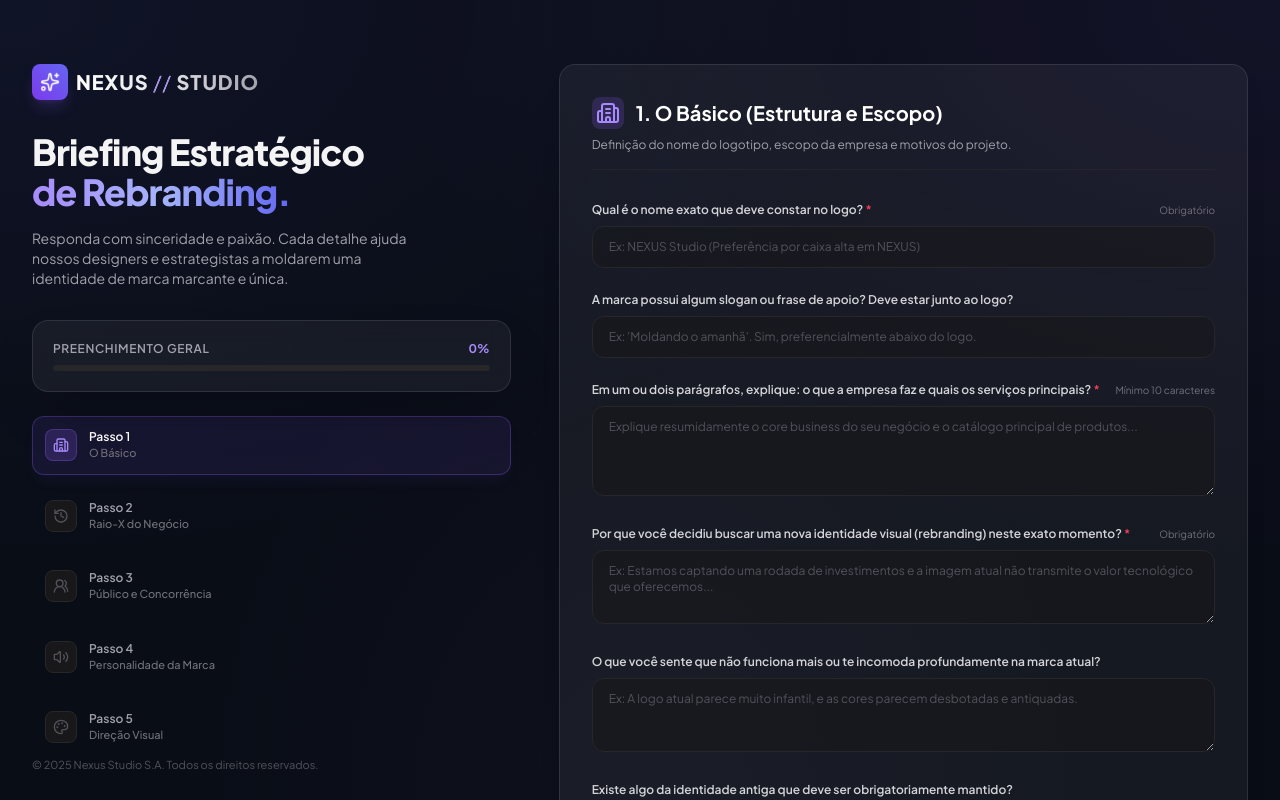
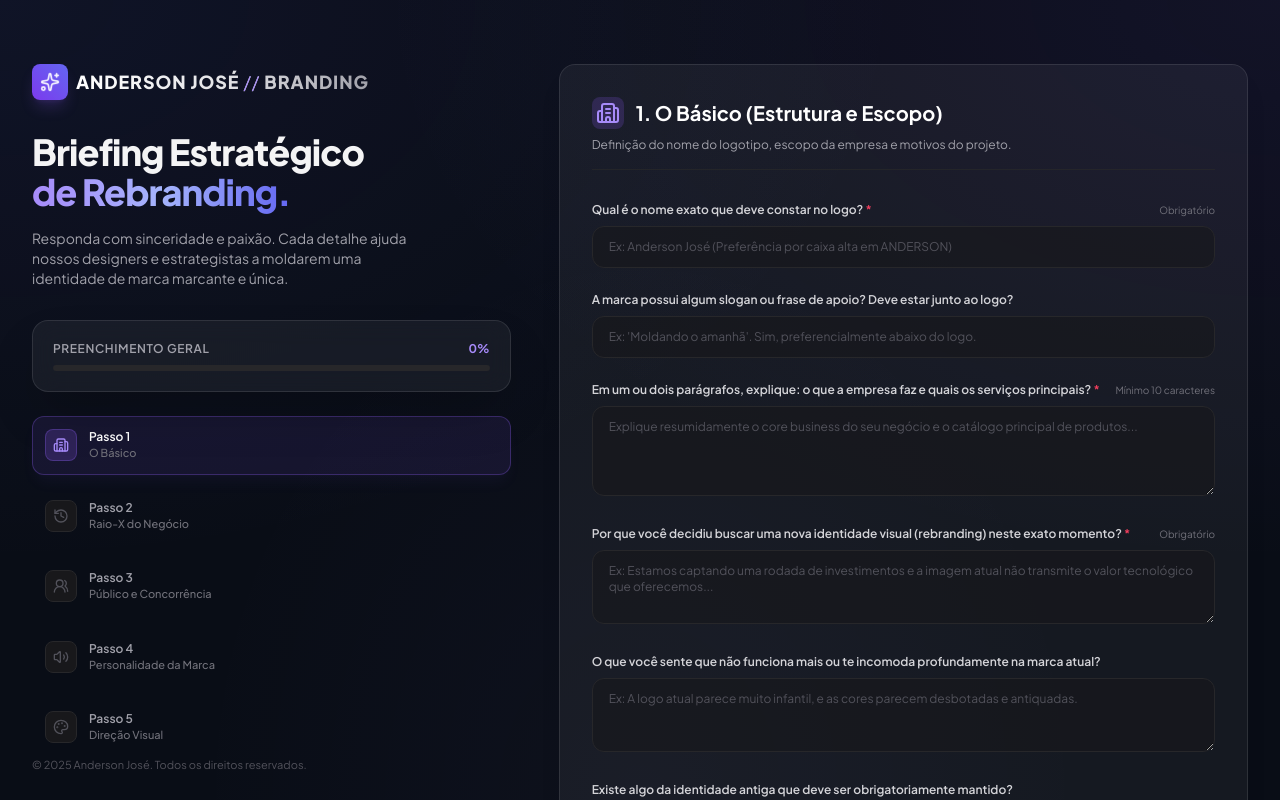
Before and after one commit to snagh/clone-tabnews, a Next.js app: page / in a window 1280 px wide. Shown: the top 800 px of the page. Built offline with nearby package versions, Linux system fonts and the light colour scheme.

Commit message:
chore: alterar marca para Anderson Jose e placeholder

```diff
--- a/pages/index.tsx
+++ b/pages/index.tsx
@@ -340,7 +340,7 @@ export default function BrandingBriefingForm() {
   return (
     <div className="min-h-screen selection:bg-brand-500/30">
       <Head>
-        <title>Briefing de Branding Avançado // Nexus Studio</title>
+        <title>Briefing de Branding Avançado // Anderson José</title>
         <meta name="description" content="Formulário avançado de briefing estratégico de branding." />
         <link rel="icon" href="/favicon.ico" />
       </Head>
@@ -356,8 +356,8 @@ export default function BrandingBriefingForm() {
                 <div className="h-9 w-9 rounded-lg bg-gradient-to-tr from-brand-600 to-indigo-500 flex items-center justify-center shadow-lg shadow-brand-500/20 group-hover:scale-105 transition-transform duration-300">
                   <Sparkles className="h-5 w-5 text-white animate-pulse-subtle" />
                 </div>
-                <span className="font-extrabold tracking-wider text-xl bg-clip-text text-transparent bg-gradient-to-r from-white via-zinc-200 to-zinc-400">
-                  NEXUS <span className="text-brand-400 font-light">//</span> STUDIO
+                <span className="font-extrabold tracking-wider text-lg bg-clip-text text-transparent bg-gradient-to-r from-white via-zinc-200 to-zinc-400">
+                  ANDERSON JOSÉ <span className="text-brand-400 font-light">//</span> BRANDING
                 </span>
               </div>
 
@@ -451,7 +451,7 @@ export default function BrandingBriefingForm() {
 
             {/* Rodapé */}
             <div className="hidden lg:block text-[11px] text-zinc-600">
-              &copy; {new Date().getFullYear()} Nexus Studio S.A. Todos os direitos reservados.
+              &copy; {new Date().getFullYear()} Anderson José. Todos os direitos reservados.
             </div>
           </div>
 
@@ -549,7 +549,7 @@ export default function BrandingBriefingForm() {
                           value={formData.logoName}
                           onChange={handleChange}
                           onBlur={handleBlur}
-                          placeholder="Ex: NEXUS Studio (Preferência por caixa alta em NEXUS)"
+                          placeholder="Ex: Anderson José (Preferência por caixa alta em ANDERSON)"
                           aria-required="true"
                           aria-invalid={!!errors.logoName}
                           aria-describedby={errors.logoName ? "logoName-error" : undefined}
@@ -1148,7 +1148,7 @@ export default function BrandingBriefingForm() {
 
             {/* Rodapé Mobile */}
             <div className="mt-12 text-center text-[10px] text-zinc-700 lg:hidden">
-              &copy; {new Date().getFullYear()} Nexus Studio S.A. Todos os direitos reservados.
+              &copy; {new Date().getFullYear()} Anderson José. Todos os direitos reservados.
             </div>
 
           </div>
```
